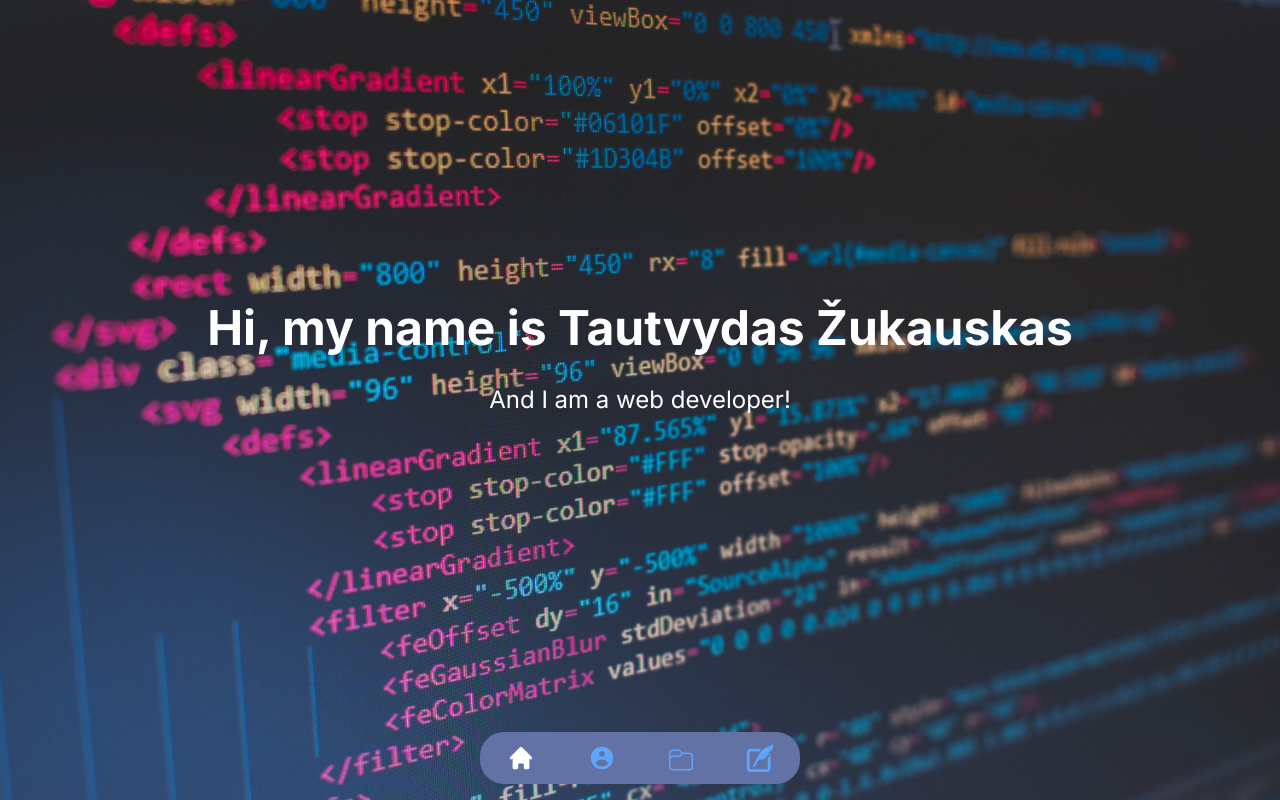
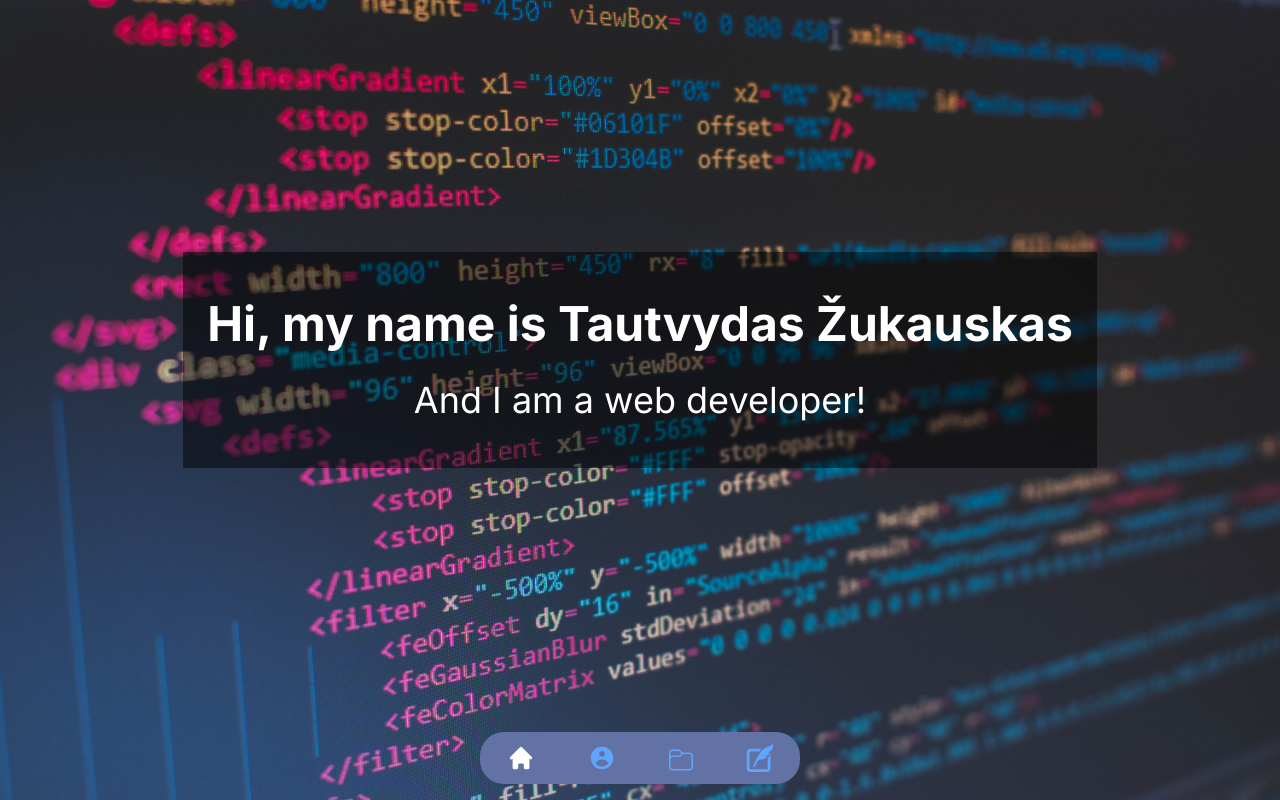
Before and after one commit to Zukauskas/portfolio, a Next.js app: page / in a window 1280 px wide. Built offline with nearby package versions, Linux system fonts and the light colour scheme.

Commit message:
Add formatting and styling

```diff
--- a/app/page.tsx
+++ b/app/page.tsx
@@ -1,15 +1,27 @@
-import Image from 'next/image'
+import Image from "next/image";
 
-export default function Home (): JSX.Element {
+export default function Home(): JSX.Element {
     return (
         <>
             <main>
-        <div className='min-h-screen bg-gray-900 flex flex-col items-center justify-center relative px-4 pb-20'>
-          <Image className='absolute top-0 left-0 w-full h-full bg-cover bg-center' src='/bg-image.jpg' alt='image with programming code' width='1920' height='1080' />
-          <h1 className='text-3xl md:text-5xl text-white font-bold mb-8 z-10'>Hi, my name is Tautvydas Žukauskas</h1>
-          <p className=' z-10 text-2xl text-white'> And I am a web developer!</p>
+                <div className="min-h-screen bg-gray-900 flex flex-col items-center justify-center relative px-4 pb-20">
+                    <Image
+                        className="absolute top-0 left-0 w-full h-full bg-cover bg-center"
+                        src="/bg-image.jpg"
+                        alt="image with programming code"
+                        width="1920"
+                        height="1080"
+                    />
+                    <div className="z-10 bg-black/50 pt-12 pb-12 pl-6 pr-6">
+                        <h1 className="text-3xl md:text-5xl text-white font-bold mb-8">
+                            Hi, my name is Tautvydas Žukauskas
+                        </h1>
+                        <p className="text-4xl text-white text-center">
+                            And I am a web developer!
+                        </p>
+                    </div>
                 </div>
             </main>
         </>
-  )
+    );
 }
```
Also changed, not shown: 1 other file (tests, documents, lock files or other folders). Lines whose indentation alone changed are shown as unchanged.
